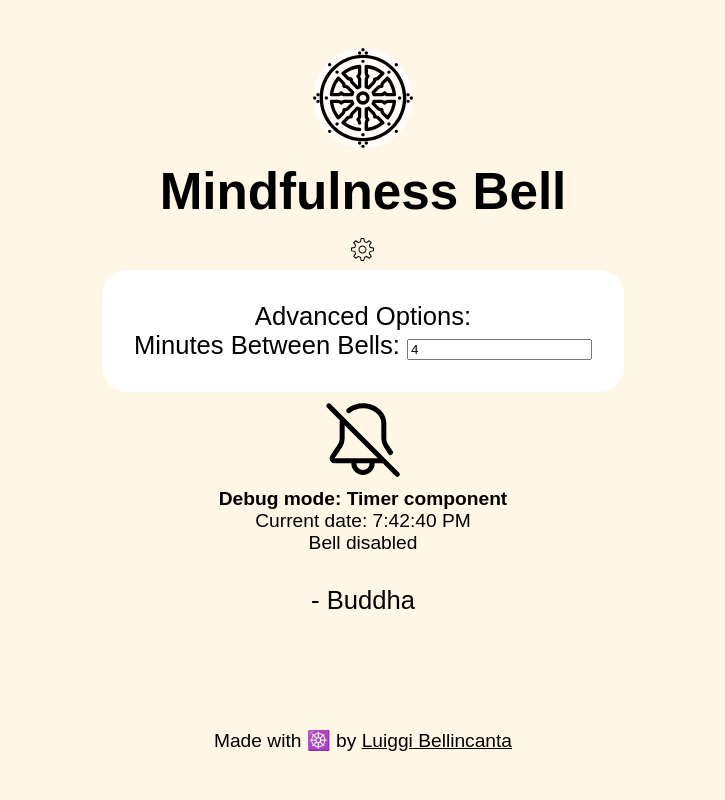
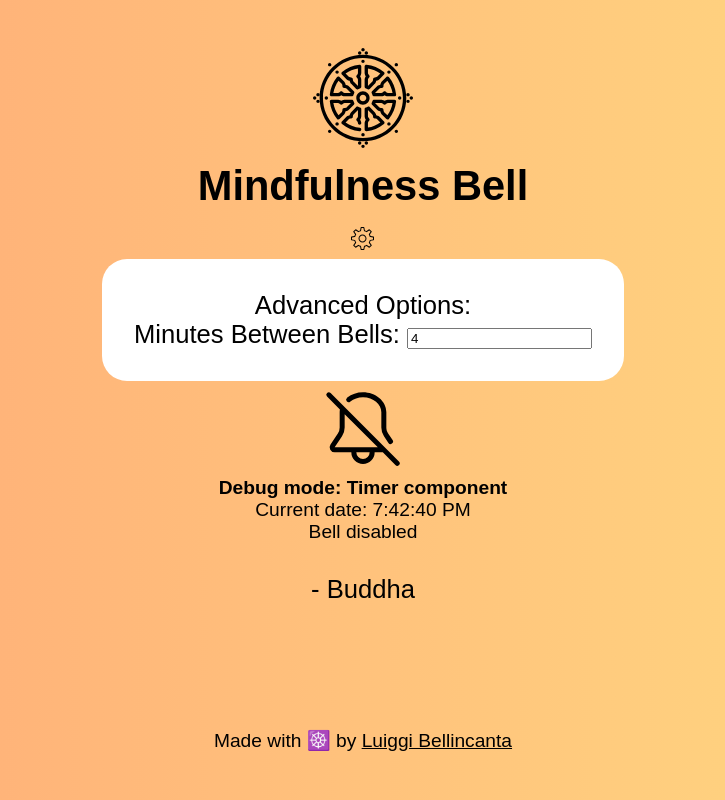
Before and after one commit to luiggidev/mindfulness-bell, a React (Create React App) app: page / in a window 1280 px wide. Shown: the whole page, without its empty margins (277-1002 px from the left). Built offline with nearby package versions, Linux system fonts and the light colour scheme; no server answers.

Commit message:
general styles

```diff
--- a/src/App.css
+++ b/src/App.css
@@ -4,13 +4,14 @@
 }
 
 :root {
-  --font-color: black;
+  --font-color: rgb(0, 0, 0);
   --background-color: #fff6e6;
   --secondary-background-color: #fffcf9;
 }
 
 body {
-  background-color: var(--background-color);
+  background-color: #FBAB7E;
+  background-image: linear-gradient(90deg, #ffa977 0%, #ffdb81 100%);
 }
 
 .container {
@@ -39,6 +40,7 @@ h1 {
   margin: 0 auto;
   margin-bottom: 0.5rem;
   color: var(--font-color);
+  font-size: 2.6rem;
 }
 
 /* FONT SIZE */
@@ -52,7 +54,7 @@ h1 {
   font-size: 1.8rem;
 }
 .font-size-large {
-  font-size: 2.4rem;
+  font-size: 2.6rem;
 }
 .text-bold {
   font-weight: bold;
@@ -62,7 +64,7 @@ h1 {
 .buddhism {
   margin-top: 3rem;
   margin-bottom: 0.5rem;
-  background-color: var(--secondary-background-color);
+  /* background-color: var(--secondary-background-color); */
   border-radius: 50%;
   height: 100px;
   width: 100px;
@@ -71,6 +73,7 @@ h1 {
 .bell,
 .bell-slash {
   height: 80px;
+  fill: var(--font-color);
 }
 .bell:hover {
   animation: shake 1s;
@@ -85,6 +88,15 @@ h1 {
   25% { transform: rotate(4deg); }
   50% { transform: rotate(-4deg); }
   100% { transform: rotate(0); }
+}
+
+.timer-wrapper{
+  background-color: var(--secondary-background-color);
+  padding: 2rem;
+  border-radius: 55px;
+  box-shadow: black;
+  /* X, Y offsets, blur, spread radius, color. */
+  box-shadow: 0px 4px 5px rgb(255, 172, 117);
 }
 
 /* BUTTONS / LINKS */
@@ -124,6 +136,10 @@ footer {
   bottom: 3rem;
   text-align: center;
 }
+div {
+  color: var(--font-color);
+  text-decoration-color: var(--secondary-color);
+}
 footer div {
   color: var(--secondary-color);
   text-decoration-color: var(--secondary-color);
```
